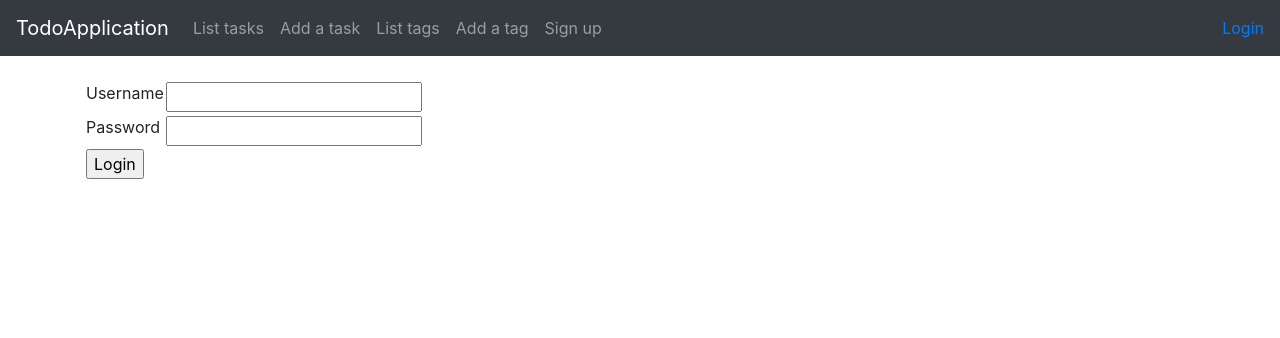
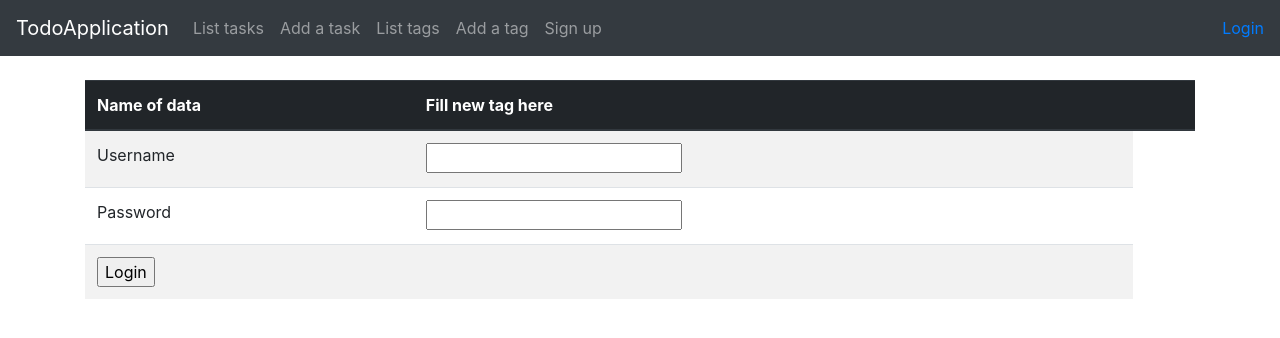
Before and after one commit to strajama/tsoha-todolist, a Flask app: page /auth/login in a window 1280 px wide. Shown: the top 338 px of the page. Run offline with Flask 2, Linux system fonts and the light colour scheme; some libraries are stand-ins or nearby versions.

Commit message:
lisää bootstrappia

```diff
--- a/application/auth/views.py
+++ b/application/auth/views.py
@@ -11,8 +11,6 @@ def auth_login():
         return render_template("auth/loginform.html", form = LoginForm())
 
     form = LoginForm(request.form)
-    if not form.validate():
-        return render_template("auth/loginform.html", form = form)
 
     user = User.query.filter_by(username=form.username.data, password=form.password.data).first()
     if not user:
--- a/application/templates/auth/loginform.html
+++ b/application/templates/auth/loginform.html
@@ -3,22 +3,19 @@
 {% block body %}
 {{ error }}
 <form method="POST" action="{{ url_for('auth_login') }}">
-  <table>
+  <table class="table table-striped">
+    <thead class="thead-dark">
+      <th scope="col">Name of data</th>
+      <th scope="col">Fill new tag here</th>
+      <th scope="col"></th>
+    </thead>
     <tr>
-      <td>
-	{{ form.username.label }}
-      </td>
-      <td>
-	{{ form.username }}
-      </td>
+      <td>{{ form.username.label }}</td>
+      <td>{{ form.username }}</td>
     </tr>
     <tr>
-      <td>
-	{{ form.password.label }}
-      </td>
-      <td>
-	{{ form.password }}
-      </td>
+      <td>{{ form.password.label }}</td>
+      <td>{{ form.password }}</td>
     </tr>
     <tr>
       <td colspan="2">
```
